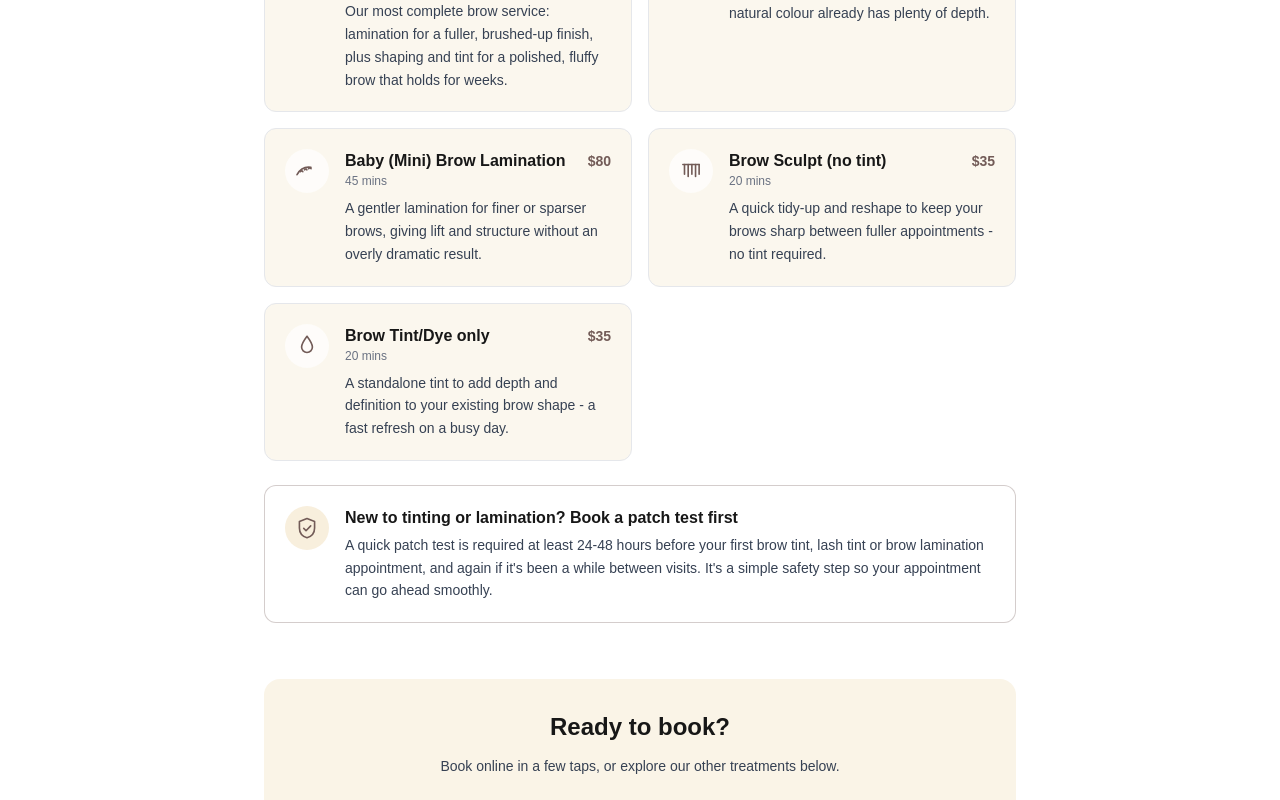
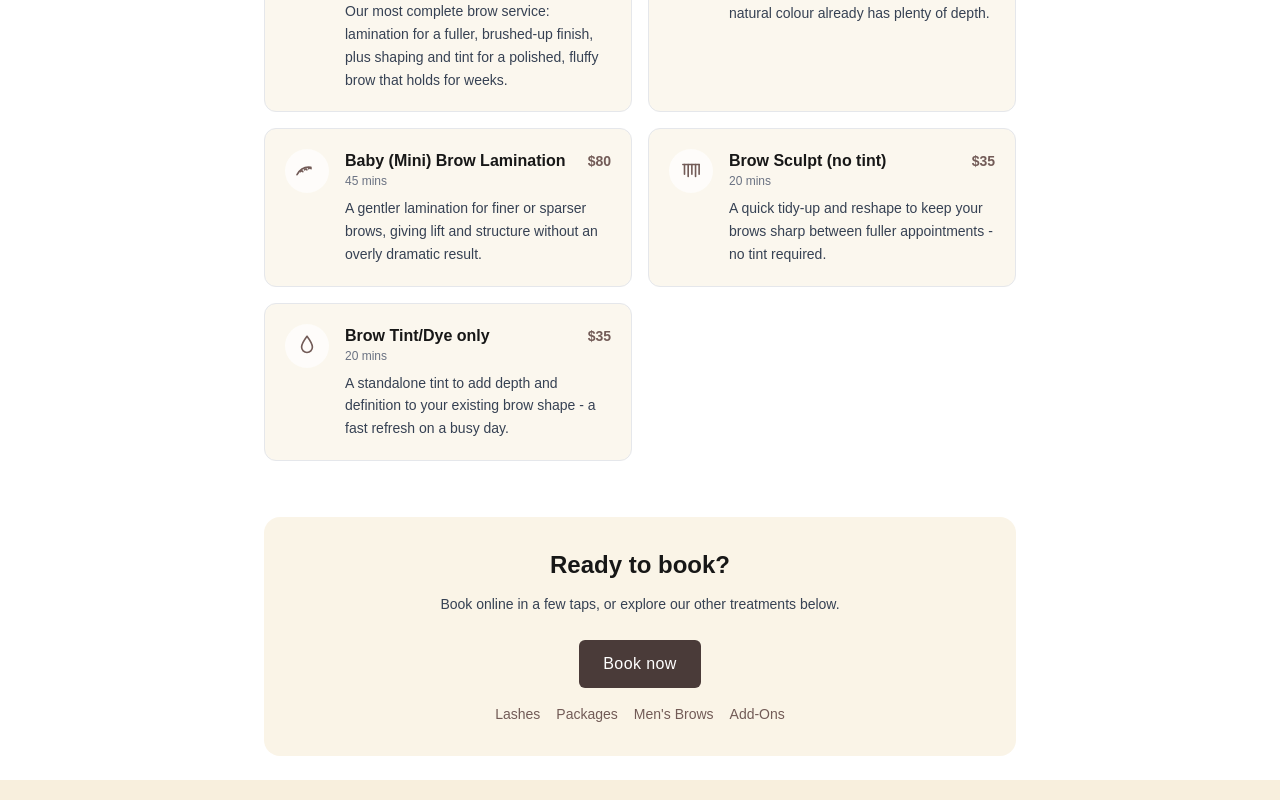
Before and after one commit to kstrepo1/brow-edit-singleton, a Next.js app: page /treatments/brow-styling in a window 1280 px wide. Shown: the part 852-1652 px from the top of the page. Built offline with nearby package versions, Linux system fonts and the light colour scheme.

Commit message:
removal of patch test requirement

```diff
--- a/app/treatments/[slug]/page.tsx
+++ b/app/treatments/[slug]/page.tsx
@@ -138,22 +138,6 @@ export default async function TreatmentCategoryPage({
           ))}
         </section>
 
-        {needsPatchTest.has(category.slug) ? (
-          <section className="mt-6 flex w-full gap-4 rounded-xl border border-[var(--linkHighlighted)]/30 bg-white/60 p-5 dark:bg-white/5">
-            <span className="inline-flex h-11 w-11 shrink-0 items-center justify-center rounded-full bg-[var(--headerbg)] text-[var(--linkHighlighted)]">
-              {icons[patchTestNote.icon]}
-            </span>
-            <div>
-              <h2 className="text-base font-semibold">
-                New to tinting or lamination? Book a patch test first
-              </h2>
-              <p className="mt-1 text-sm leading-relaxed text-gray-700 dark:text-gray-300">
-                {patchTestNote.description}
-              </p>
-            </div>
-          </section>
-        ) : null}
-
         <section className="mt-14 w-full rounded-2xl bg-[var(--headerbg)]/70 p-8 text-center dark:bg-white/5">
           <h2 className="text-2xl font-semibold">Ready to book?</h2>
           <p className="mx-auto mt-3 max-w-md text-sm leading-relaxed text-gray-700 dark:text-gray-300">
--- a/app/treatments/page.tsx
+++ b/app/treatments/page.tsx
@@ -57,19 +57,6 @@ export default function Treatments() {
           ))}
         </section>
 
-        <section className="mt-6 flex w-full gap-4 rounded-xl border border-[var(--linkHighlighted)]/30 bg-white/60 p-5 dark:bg-white/5">
-          <span className="inline-flex h-11 w-11 shrink-0 items-center justify-center rounded-full bg-[var(--headerbg)] text-[var(--linkHighlighted)]">
-            {icons[patchTestNote.icon]}
-          </span>
-          <div>
-            <h2 className="text-base font-semibold">
-              First time tinting or laminating with us?
-            </h2>
-            <p className="mt-1 text-sm leading-relaxed text-gray-700 dark:text-gray-300">
-              {patchTestNote.description}
-            </p>
-          </div>
-        </section>
 
         <section className="mt-14 w-full rounded-2xl bg-[var(--headerbg)]/70 p-8 text-center dark:bg-white/5">
           <h2 className="text-2xl font-semibold">Ready to book?</h2>
```
